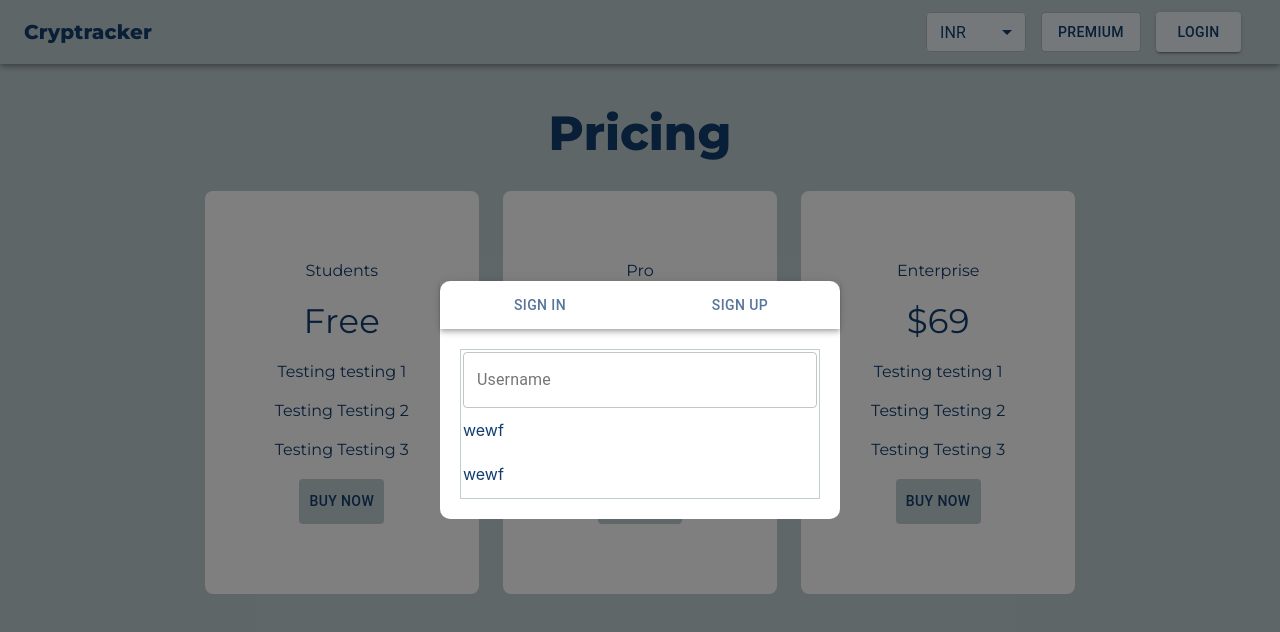
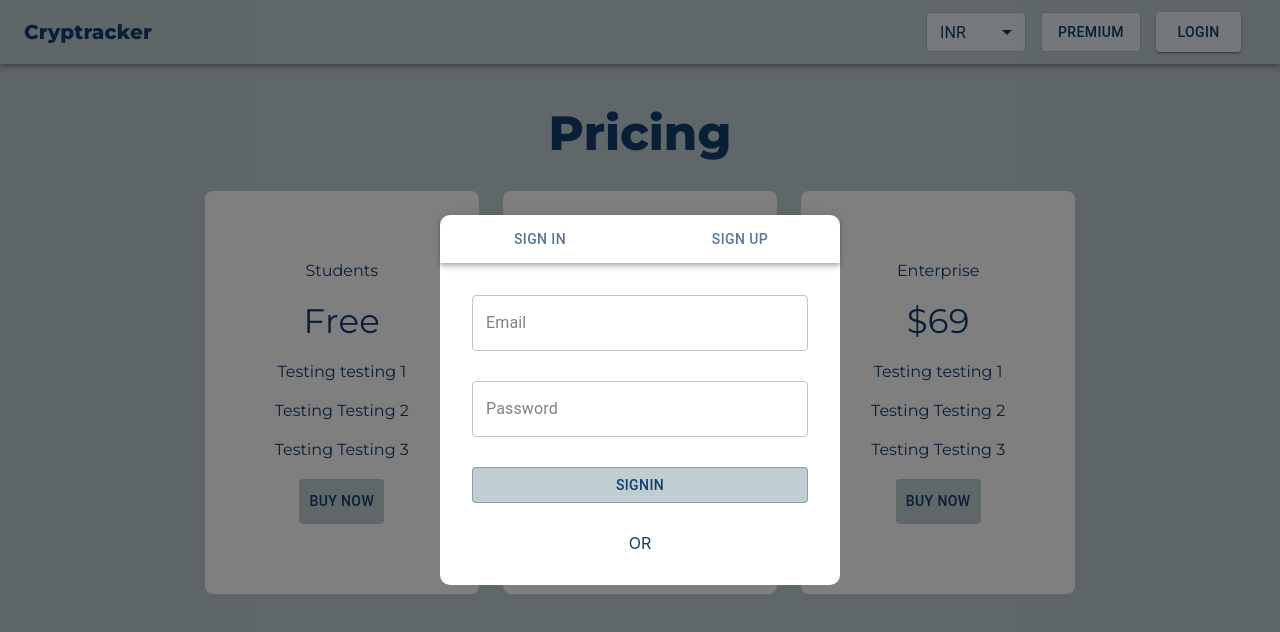
Before and after one commit to AnuragRoshan/crypto-tracking, a React (Create React App) app in the folder crypto-tracking-app/: page /Pricing in a window 1280 px wide. Both pictures are taken after a click on the button "LOGIN". Shown: the top 632 px of the page. Built offline with nearby package versions, Linux system fonts and the light colour scheme.

Commit message:
failure message added

```diff
--- a/crypto-tracking-app/package.json
+++ b/crypto-tracking-app/package.json
@@ -4,7 +4,10 @@
   "private": true,
   "dependencies": {
     "@material-ui/core": "^4.12.3",
+    "@material-ui/icons": "^4.11.3",
     "@material-ui/lab": "^4.0.0-alpha.60",
+    "@mui/icons-material": "^5.6.1",
+    "@mui/material": "^5.6.1",
     "@testing-library/jest-dom": "^5.16.2",
     "@testing-library/react": "^12.1.3",
     "@testing-library/user-event": "^13.5.0",
@@ -12,6 +15,7 @@
     "chart.js": "^3.7.1",
     "firebase": "^9.6.10",
     "html-react-parser": "^1.4.8",
+    "mui-icons": "^1.2.1",
     "react": "^17.0.2",
     "react-alice-carousel": "^2.5.1",
     "react-chart.js": "^1.0.0",
--- a/crypto-tracking-app/src/App.js
+++ b/crypto-tracking-app/src/App.js
@@ -6,6 +6,7 @@ import { Routes } from 'react-router-dom';
 import Coinpage from './Pages/Coinpage';
 import { makeStyles } from '@material-ui/core'
 import Pricing from './Pages/Pricing';
+import Alert from './Components/Alert';
 
 function App() {
 
@@ -33,6 +34,7 @@ function App() {
         </Routes>
 
       </div>
+      <Alert/>
     </BrowserRouter>
   );
 }
--- /dev/null
+++ b/crypto-tracking-app/src/Components/Alert.js
@@ -0,0 +1,31 @@
+import React from 'react'
+import { CryptoState } from '../ContextAPi/CryptoContext'
+import MuiAlert from '@material-ui/lab/Alert';
+import { Snackbar } from '@material-ui/core'
+const Alert = () => {
+
+    const{alert,setAlert}=CryptoState()
+    const handleClose=(event,reason)=>{
+        if(reason==="clickaway"){
+            return;
+        }
+        setAlert({open:false});
+    }
+    return (
+        <Snackbar open={alert.open} autoHideDuration={2000} onClose={handleClose}>
+        <MuiAlert
+        onClose={handleClose}
+        elevation={10}
+        variant="filled"
+        severity={alert.type}
+        style={{color:"white"}}
+        >
+        {alert.message}
+        </MuiAlert>
+      </Snackbar>
+
+
+  )
+}
+
+export default Alert
--- a/crypto-tracking-app/src/Components/Authentication/Authmodal.js
+++ b/crypto-tracking-app/src/Components/Authentication/Authmodal.js
@@ -66,8 +66,8 @@ export default function Authmodal() {
                             </Tabs>
 
                         </AppBar>
-                        {value===0 && <Signin/>}
-                        {value===1 && <Signup/>}
+                        {value===0 && <Signin handleClose={handleClose}  />}
+                        {value===1 && <Signup handleClose={handleClose} />}
                     </div>
                 </Fade>
             </Modal>
--- a/crypto-tracking-app/src/Components/Authentication/Signin.js
+++ b/crypto-tracking-app/src/Components/Authentication/Signin.js
@@ -1,45 +1,99 @@
-import { makeStyles, TextField } from '@material-ui/core'
-import React from 'react'
+import { Button, makeStyles, TextField } from '@material-ui/core'
+import { useState,React } from 'react'
 
-function Signin() {
-  const useStyles=makeStyles(()=>({
-
-    outerbox:{
-      margin:20
-      , border:"1px solid #c0ced1",
+function Signin({handleClose} ) {
+  const useStyles = makeStyles(() => ({
+    cssLabel: {
+      color: "grey",
+      "&.Mui-focused": {
+        color: "#071c34"
+      }
+    },
+    outerbox: {
+      margin: 30,
+      // , border:"1px solid #c0ced1",
       padding: 2,
-      display:"flex",
+      display: "flex",
       flexDirection: "column",
     },
-    innerbox:{
-      marginBlock:12
+    innerbox: {
+      margin: 87
     },
     input: {
       color: "black"
     },
+    innerel: {
+      marginBottom: 30
+    }
 
 
   }))
 
+  const [email, setEmail] = useState("")
+  const [password, setPassword] = useState("")
 
-  const classes=useStyles();
+  const handleSubmit=()=>{
+    // if(password!==confirmPassword){
+
+    // }
+  }
+  const classes = useStyles();
   return (
     <div className={classes.outerbox}>
       {/* <div className={classes.innerbox}>
         wewf
       </div > */}
+
       <TextField
+        className={classes.innerel}
+        InputLabelProps={{
+          classes: {
+            root: classes.cssLabel,
+            focused: classes.cssFocused
+          }
+        }}
+        id="outlined-basic" label="Email" variant="outlined"
+        type="email"
 
-     id="outlined-basic" label="Username" variant="outlined"
-
+        onChange={(e)=>setEmail(e.target.value)}
+        inputProps={{
+          autocomplete: 'new-password',
+          form: {
+            autocomplete: 'off',
+          },
+        }}
+        value={email}
 
 
       />
-      <div className={classes.innerbox}>
-        wewf
-      </div>
-      <div className={classes.innerbox}>
-        wewf
+      {/* </div> */}
+      <TextField
+        InputLabelProps={{
+          classes: {
+            root: classes.cssLabel,
+            focused: classes.cssFocused
+          }
+
+        }}
+        id="outlined-basic" label="Password" variant="outlined"
+        value={password}
+        type="password"
+        onChange={(e)=>setPassword(e.target.value)}
+
+
+      />
+      <Button style={{ marginTop: 30, backgroundColor: "#c0ced1", color: "#c0ced1" }} variant='outlined'
+        onClick={handleSubmit}
+      >
+        Signin
+      </Button>
+      <div style={{ marginTop: 30 ,  width: "auto",
+    height: "auto",
+    display: "flex",
+    flexDirection: "row",
+    alignItems: "center",
+    justifyContent: "center",}}>
+        OR
       </div>
     </div>
 
--- a/crypto-tracking-app/src/Components/Authentication/Signup.js
+++ b/crypto-tracking-app/src/Components/Authentication/Signup.js
@@ -1,8 +1,138 @@
-import React from 'react'
+import { Button, makeStyles, TextField } from '@material-ui/core'
+import React, { useState } from 'react'
+import { CryptoState } from '../../ContextAPi/CryptoContext'
 
-const Signup = () => {
+function Signup({ handleClose }) {
+
+  const [email, setEmail] = useState("")
+  const [password, setPassword] = useState("")
+  const {setAlert}=CryptoState();
+  const [confirmPassword, setConfirmPassword] = useState("")
+
+  const useStyles = makeStyles(() => ({
+    cssLabel: {
+      color: "grey",
+      "&.Mui-focused": {
+        color: "#071c34"
+      }
+    },
+    outerbox: {
+      margin: 20,
+      // , border:"1px solid #c0ced1",
+      padding: 2,
+      display: "flex",
+      flexDirection: "column",
+    },
+    innerbox: {
+      margin: 87
+    },
+    input: {
+      color: "black"
+    },
+    innerel: {
+      marginBottom: 30
+    }
+
+
+  }))
+
+
+  const classes = useStyles();
+
+  const handleSubmit =()=>{
+    if(password!==confirmPassword){
+        setAlert({
+          open:true,
+          message:"password do not matched"
+          , type : 'error'
+
+        })
+        return;
+    }
+  }
   return (
-    <div>Signup</div>
+    <div className={classes.outerbox}>
+      {/* <div className={classes.innerbox}>
+        wewf
+      </div > */}
+
+      <TextField
+        className={classes.innerel}
+        InputLabelProps={{
+          classes: {
+            root: classes.cssLabel,
+            focused: classes.cssFocused
+          }
+        }}
+        id="outlined-basic" label="Email" variant="outlined"
+        type="email"
+
+        onChange={(e)=>setEmail(e.target.value)}
+        inputProps={{
+          autocomplete: 'new-password',
+          form: {
+            autocomplete: 'off',
+          },
+        }}
+        value={email}
+
+      />
+      {/* </div> */}
+      <TextField
+        InputLabelProps={{
+          classes: {
+            root: classes.cssLabel,
+            focused: classes.cssFocused
+          }
+
+        }}
+        id="outlined-basic" label="Password" variant="outlined"
+
+        value={password}
+        type="password"
+        onChange={(e)=>setPassword(e.target.value)}
+
+      />
+
+      <TextField
+        InputLabelProps={{
+          classes: {
+            root: classes.cssLabel,
+            focused: classes.cssFocused
+          }
+
+        }}
+        value={confirmPassword}
+        id="outlined-basic" label="Confirm Password" variant="outlined"
+        style={{ marginTop: 30 }}
+
+        onChange={(e)=>setConfirmPassword(e.target.value)}
+        type="password"
+
+      />
+      <Button
+      style={{ marginTop: 25, backgroundColor: "#c0ced1"}}
+       variant='outlined'
+      onClick={handleSubmit}
+
+      >
+        Signup
+      </Button>
+      <div style={{
+        marginTop: 25, width: "auto",
+        height: "auto",
+        display: "flex",
+        flexDirection: "row",
+        alignItems: "center",
+        justifyContent: "center",
+      }}>
+        OR
+      </div>
+      <div>
+
+      </div>
+    </div>
+
   )
 }
 
--- a/crypto-tracking-app/src/ContextAPi/CryptoContext.js
+++ b/crypto-tracking-app/src/ContextAPi/CryptoContext.js
@@ -13,6 +13,12 @@ const CryptoContext = ({ children }) => {
 
   const [user, setuser] = useState(null)
 
+  const [alert, setAlert] = useState({
+
+    open:false,
+    message:"",
+    type:"error",
+  })
   const fetchCoins = async () => {
     setloading(true)
     const { data } = await axios.get(CoinList(currency))
@@ -27,7 +33,7 @@ const CryptoContext = ({ children }) => {
   }, [currency]);
 
   return (
-    <Crypto.Provider value={{ currency, setCurrency ,symbol ,coins ,loading ,fetchCoins}}>
+    <Crypto.Provider value={{ currency, setCurrency ,symbol ,coins ,loading ,fetchCoins ,alert , setAlert}}>
       {children}
     </Crypto.Provider>
   );
```
Also changed, not shown: 1 other file (tests, documents, lock files or other folders).
